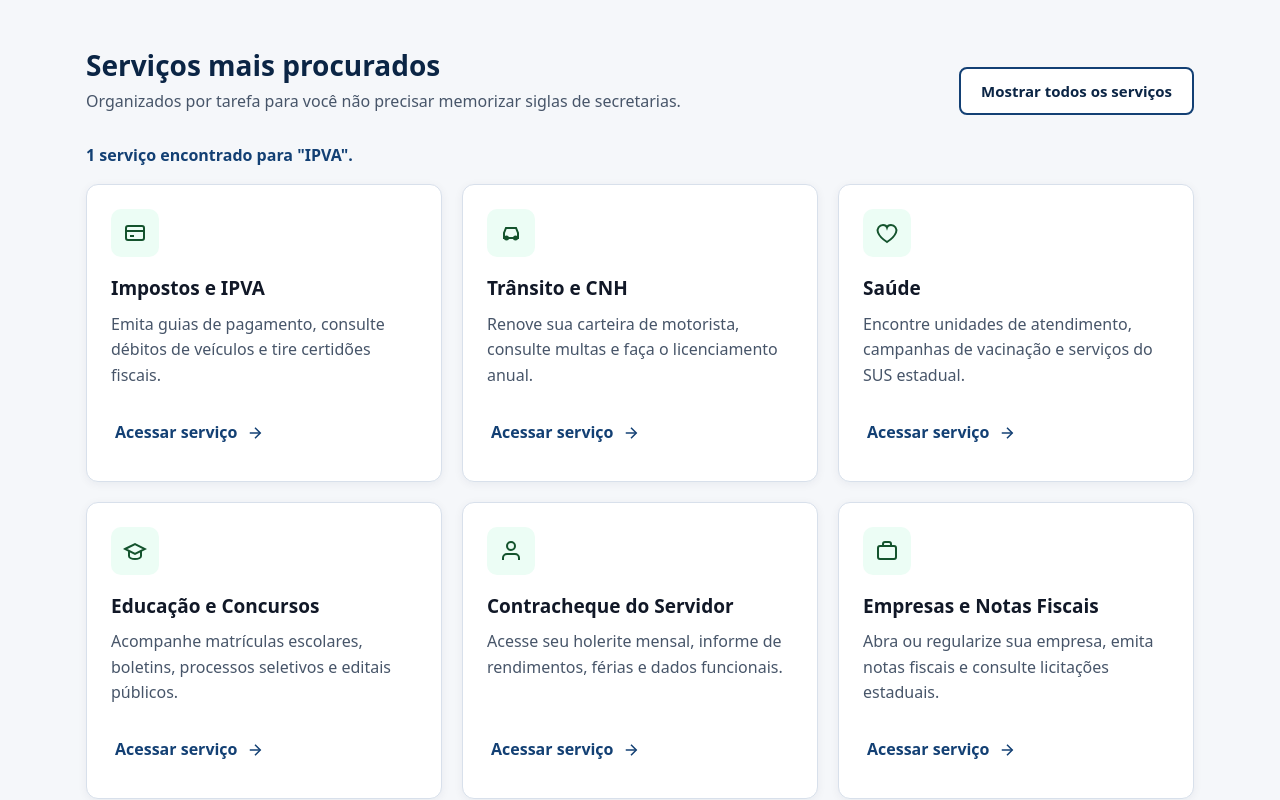
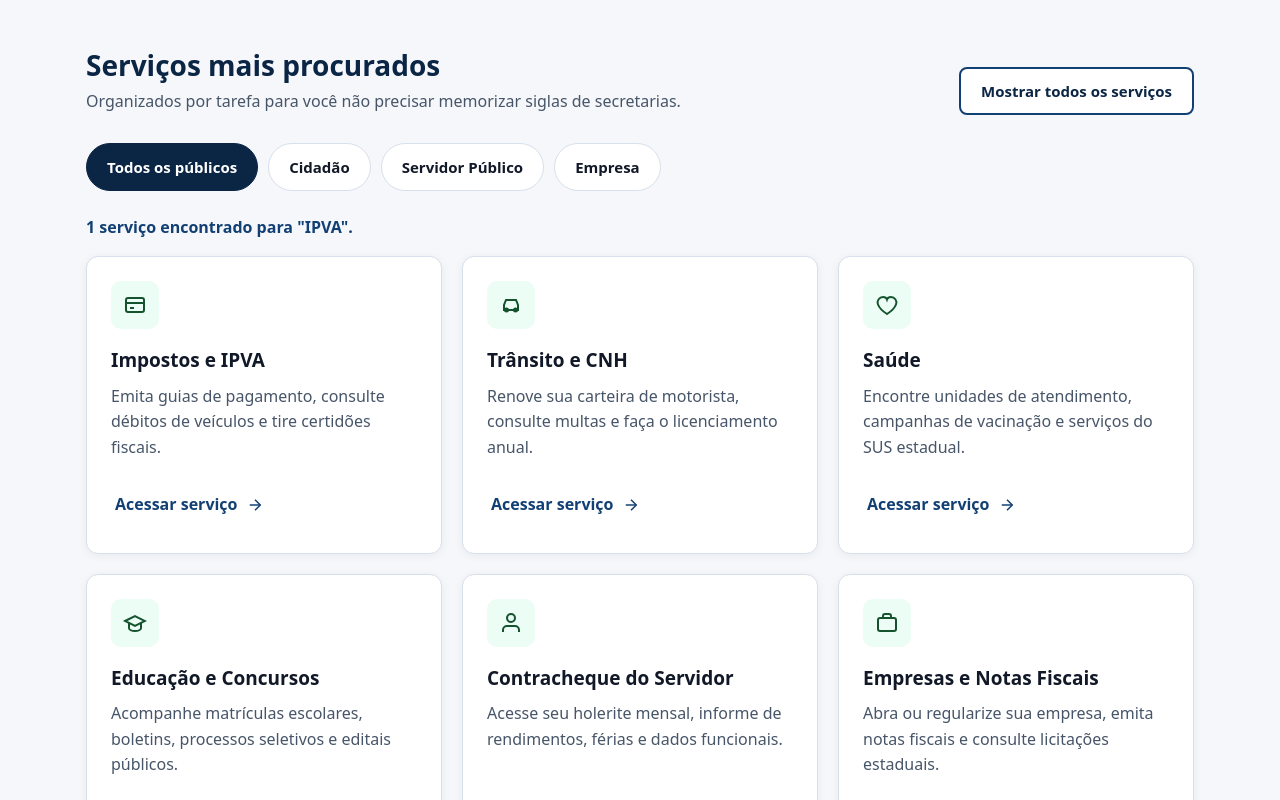
Before and after one commit to ticiacruzcosta/redesign_portal_rondonia, a plain HTML site: page index.html in a window 1280 px wide. Both pictures are taken after a click on the button "IPVA". Shown: the part 683-1483 px from the top of the page. Drawn offline with Linux system fonts and the light colour scheme.

Commit message:
feat: adiciona filtro por perfil (Cidadão, Servidor Público, Empresa) nos serviços

```diff
--- a/index.html
+++ b/index.html
@@ -140,11 +140,27 @@
           </button>
         </div>
 
+        <!-- Filtros por perfil de público (espelhando Cidadão, Servidor e Empresa) -->
+        <div class="filtros-perfil" role="group" aria-label="Filtrar serviços por perfil">
+          <button type="button" class="btn-perfil" data-perfil="todos" aria-pressed="true">
+            Todos os públicos
+          </button>
+          <button type="button" class="btn-perfil" data-perfil="cidadao" aria-pressed="false">
+            Cidadão
+          </button>
+          <button type="button" class="btn-perfil" data-perfil="servidor" aria-pressed="false">
+            Servidor Público
+          </button>
+          <button type="button" class="btn-perfil" data-perfil="empresa" aria-pressed="false">
+            Empresa
+          </button>
+        </div>
+
         <!-- Região ao vivo para leitores de tela ao filtrar serviços -->
         <p class="status-busca" id="status-busca" aria-live="polite"></p>
 
         <div class="grid-servicos" id="lista-servicos">
-          <article class="card-servico" data-palavras="impostos ipva tributos sefin guias certidão fiscal">
+          <article class="card-servico" data-perfis="cidadao empresa" data-palavras="impostos ipva tributos sefin guias certidão fiscal">
             <div class="card-servico__icone" aria-hidden="true">
               <svg viewBox="0 0 24 24" fill="none" stroke="currentColor" stroke-width="2">
                 <rect x="3" y="5" width="18" height="14" rx="2"></rect>
@@ -165,7 +181,7 @@
             </a>
           </article>
 
-          <article class="card-servico" data-palavras="transito cnh habilitacao detran multas veiculo licenciamento">
+          <article class="card-servico" data-perfis="cidadao" data-palavras="transito cnh habilitacao detran multas veiculo licenciamento">
             <div class="card-servico__icone" aria-hidden="true">
               <svg viewBox="0 0 24 24" fill="none" stroke="currentColor" stroke-width="2">
                 <path d="M5 17h14v-5l-2-5H7L5 12v5z"></path>
@@ -186,7 +202,7 @@
             </a>
           </article>
 
-          <article class="card-servico" data-palavras="saude sus sesau agendamento consultas vacinas hospitais">
+          <article class="card-servico" data-perfis="cidadao" data-palavras="saude sus sesau agendamento consultas vacinas hospitais">
             <div class="card-servico__icone" aria-hidden="true">
               <svg viewBox="0 0 24 24" fill="none" stroke="currentColor" stroke-width="2">
                 <path d="M12 21s-7-4.35-9-9.5C1.5 7.5 4.5 4 8 4c2 0 3.5 1 4 2.5C12.5 5 14 4 16 4c3.5 0 6.5 3.5 5 7.5-2 5.15-9 9.5-9 9.5z"></path>
@@ -205,7 +221,7 @@
             </a>
           </article>
 
-          <article class="card-servico" data-palavras="educacao concursos escola matricula seduc editais vagas">
+          <article class="card-servico" data-perfis="cidadao servidor" data-palavras="educacao concursos escola matricula seduc editais vagas">
             <div class="card-servico__icone" aria-hidden="true">
               <svg viewBox="0 0 24 24" fill="none" stroke="currentColor" stroke-width="2">
                 <path d="M2 10l10-5 10 5-10 5-10-5z"></path>
@@ -225,7 +241,7 @@
             </a>
           </article>
 
-          <article class="card-servico" data-palavras="contracheque servidor holerite segep ferias rendimentos">
+          <article class="card-servico" data-perfis="servidor" data-palavras="contracheque servidor holerite segep ferias rendimentos">
             <div class="card-servico__icone" aria-hidden="true">
               <svg viewBox="0 0 24 24" fill="none" stroke="currentColor" stroke-width="2">
                 <path d="M20 21v-2a4 4 0 0 0-4-4H8a4 4 0 0 0-4 4v2"></path>
@@ -245,7 +261,7 @@
             </a>
           </article>
 
-          <article class="card-servico" data-palavras="empresas nota fiscal alvara jucer abertura negocio cnpj">
+          <article class="card-servico" data-perfis="empresa" data-palavras="empresas nota fiscal alvara jucer abertura negocio cnpj">
             <div class="card-servico__icone" aria-hidden="true">
               <svg viewBox="0 0 24 24" fill="none" stroke="currentColor" stroke-width="2">
                 <rect x="3" y="7" width="18" height="13" rx="2"></rect>
--- a/script.js
+++ b/script.js
@@ -9,6 +9,7 @@
   const formBusca = document.getElementById('form-busca');
   const campoBusca = document.getElementById('campo-busca');
   const tagsBusca = document.querySelectorAll('.tag-rapida[data-busca]');
+  const botoesPerfil = document.querySelectorAll('.btn-perfil[data-perfil]');
   const cardsServico = document.querySelectorAll('.card-servico');
   const statusBusca = document.getElementById('status-busca');
   const estadoVazio = document.getElementById('estado-vazio');
@@ -75,12 +76,28 @@
   });
 
   // --- Busca e Filtro de Serviços ---
+  let perfilAtivo = 'todos';
+  const NOMES_PERFIL = {
+    todos: 'Todos os públicos',
+    cidadao: 'Cidadão',
+    servidor: 'Servidor Público',
+    empresa: 'Empresa',
+  };
+
   function normalizarTexto(texto) {
     return texto
       .toLowerCase()
       .normalize('NFD')
       .replace(/[\u0300-\u036f]/g, '')
       .trim();
+  }
+
+  function atualizarBotoesPerfil(perfilSelecionado) {
+    perfilAtivo = perfilSelecionado;
+    botoesPerfil.forEach((botao) => {
+      const ativo = botao.dataset.perfil === perfilSelecionado;
+      botao.setAttribute('aria-pressed', String(ativo));
+    });
   }
 
   function filtrarServicos(termoBruto, rolarAteServicos = false) {
@@ -91,14 +108,20 @@
       const conteudo = normalizarTexto(
         `${card.textContent} ${card.dataset.palavras || ''}`
       );
-      const corresponde = !termoNormalizado || conteudo.includes(termoNormalizado);
-      card.hidden = !corresponde;
-      if (corresponde) {
+      const perfisCard = (card.dataset.perfis || '').split(/\s+/);
+      const correspondeBusca = !termoNormalizado || conteudo.includes(termoNormalizado);
+      const correspondePerfil = perfilAtivo === 'todos' || perfisCard.includes(perfilAtivo);
+      const visivel = correspondeBusca && correspondePerfil;
+
+      card.hidden = !visivel;
+      if (visivel) {
         encontrados += 1;
       }
     });
 
-    if (!termoNormalizado) {
+    const filtroAtivo = Boolean(termoNormalizado) || perfilAtivo !== 'todos';
+
+    if (!filtroAtivo) {
       statusBusca.textContent = '';
       estadoVazio.hidden = true;
       btnLimparFiltro.hidden = true;
@@ -107,13 +130,17 @@
 
     btnLimparFiltro.hidden = false;
 
+    const contextoPerfil =
+      perfilAtivo !== 'todos' ? ` no perfil ${NOMES_PERFIL[perfilAtivo]}` : '';
+    const contextoBusca = termoNormalizado ? ` para "${termoBruto}"` : '';
+
     if (encontrados === 0) {
-      statusBusca.textContent = `Nenhum serviço encontrado para "${termoBruto}".`;
-      termoVazio.textContent = termoBruto;
+      statusBusca.textContent = `Nenhum serviço encontrado${contextoBusca}${contextoPerfil}.`;
+      termoVazio.textContent = termoBruto || NOMES_PERFIL[perfilAtivo];
       estadoVazio.hidden = false;
     } else {
       const plural = encontrados === 1 ? 'serviço encontrado' : 'serviços encontrados';
-      statusBusca.textContent = `${encontrados} ${plural} para "${termoBruto}".`;
+      statusBusca.textContent = `${encontrados} ${plural}${contextoBusca}${contextoPerfil}.`;
       estadoVazio.hidden = true;
     }
 
@@ -124,9 +151,17 @@
 
   function limparBusca() {
     campoBusca.value = '';
+    atualizarBotoesPerfil('todos');
     filtrarServicos('');
     campoBusca.focus();
   }
+
+  botoesPerfil.forEach((botao) => {
+    botao.addEventListener('click', () => {
+      atualizarBotoesPerfil(botao.dataset.perfil || 'todos');
+      filtrarServicos(campoBusca.value, false);
+    });
+  });
 
   formBusca.addEventListener('submit', (evento) => {
     evento.preventDefault();
@@ -141,6 +176,7 @@
     tag.addEventListener('click', () => {
       const termo = tag.dataset.busca || '';
       campoBusca.value = termo;
+      atualizarBotoesPerfil('todos');
       filtrarServicos(termo, true);
     });
   });
--- a/style.css
+++ b/style.css
@@ -507,6 +507,61 @@ svg {
 }
 
 /* ==========================================================================
+   Filtros por Perfil (Cidadão, Servidor Público, Empresa)
+   ========================================================================== */
+.filtros-perfil {
+  display: flex;
+  flex-wrap: wrap;
+  gap: 0.625rem;
+  margin-bottom: 1.5rem;
+}
+
+.btn-perfil {
+  min-height: 48px;
+  padding: 0.5rem 1.25rem;
+  display: inline-flex;
+  align-items: center;
+  justify-content: center;
+  background-color: var(--cor-superficie);
+  color: var(--cor-texto-principal);
+  border: 1px solid var(--cor-borda);
+  border-radius: var(--raio-pill);
+  font-family: inherit;
+  font-size: 0.9375rem;
+  font-weight: 600;
+  cursor: pointer;
+  transition: background-color 0.2s ease, color 0.2s ease, border-color 0.2s ease;
+}
+
+.btn-perfil:hover {
+  border-color: var(--cor-azul-medio);
+  color: var(--cor-azul-medio);
+}
+
+.btn-perfil[aria-pressed="true"] {
+  background-color: var(--cor-azul-escuro);
+  color: #ffffff;
+  border-color: var(--cor-azul-escuro);
+}
+
+[data-contrast="high"] .btn-perfil {
+  background-color: #000000;
+  color: #ffffff;
+  border-color: #ffffff;
+}
+
+[data-contrast="high"] .btn-perfil:hover {
+  border-color: var(--cor-amarelo-detalhe);
+  color: var(--cor-amarelo-detalhe);
+}
+
+[data-contrast="high"] .btn-perfil[aria-pressed="true"] {
+  background-color: var(--cor-amarelo-detalhe);
+  color: #000000;
+  border-color: var(--cor-amarelo-detalhe);
+}
+
+/* ==========================================================================
    Grade de Serviços
    ========================================================================== */
 .grid-servicos {
```
Also changed, not shown: 1 other file.
